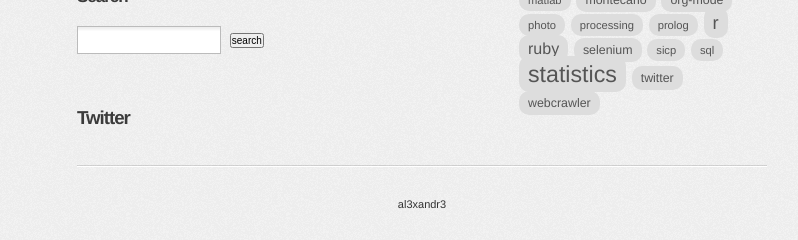
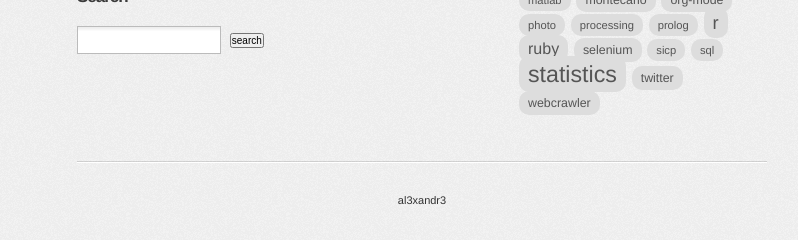
Before and after one commit to al3xandr3/al3xandr3.github.io, a Jekyll site: the page built from index.html, in a window 1280 px wide. Shown: the part 1738-1978 px from the top of the page, without its empty margins (218-1016 px from the left). Built offline with Jekyll 4.4.1, drawn with Linux system fonts in a browser that asks for light colours; the list of posts is cut into pages by our own code.

Commit message:
hide tw header when it fails

```diff
--- a/_layouts/default.html
+++ b/_layouts/default.html
@@ -83,7 +83,7 @@ var s = document.getElementsByTagName('script')[0]; s.parentNode.insertBefore(ga
   </div>
 
   <div class="description" id="twitter">
-    <h2>Twitter</h2>
+    <h2 id="tw-title" style="display: none">Twitter</h2>
     <p>
     {% include twitter.html %}
     </p>
```
